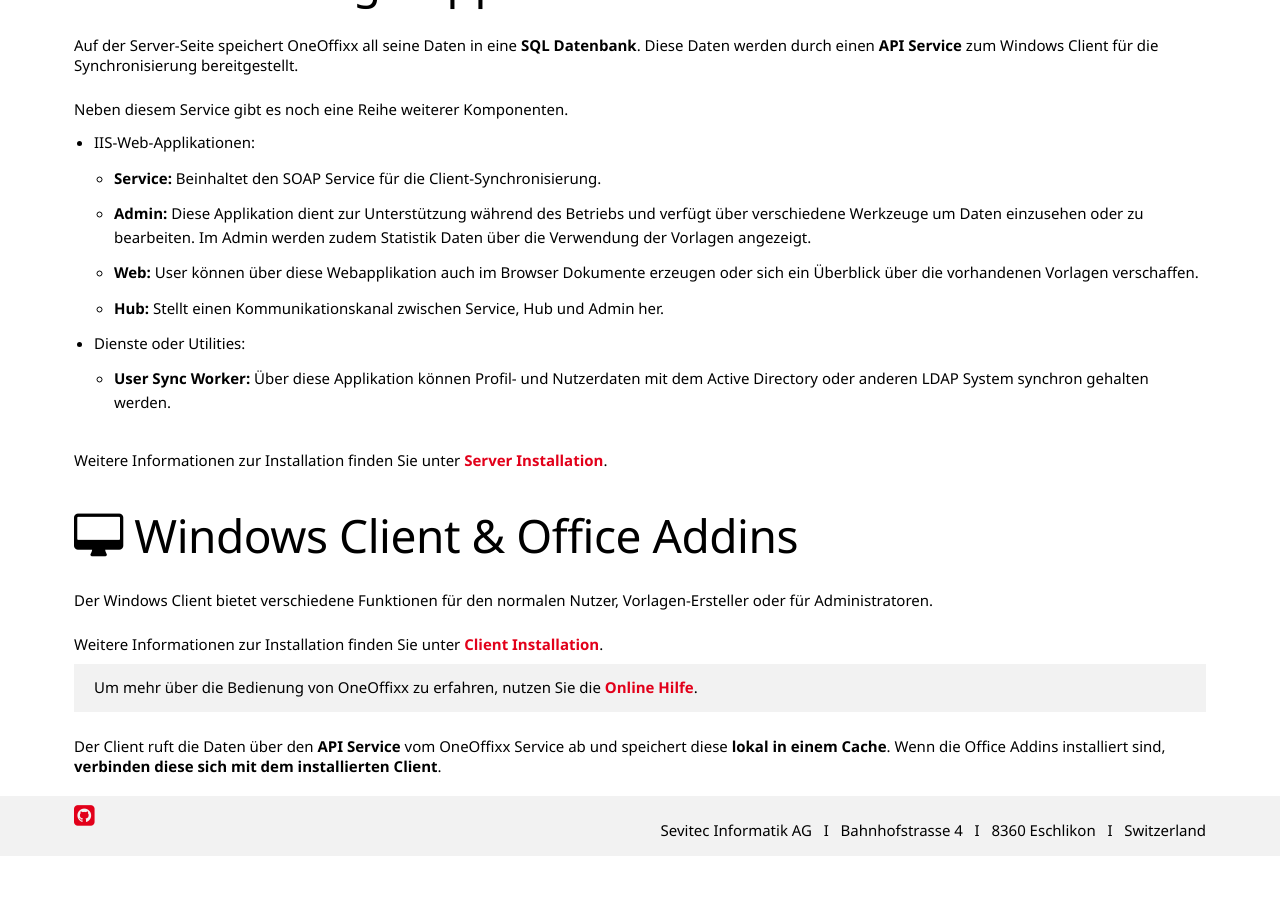
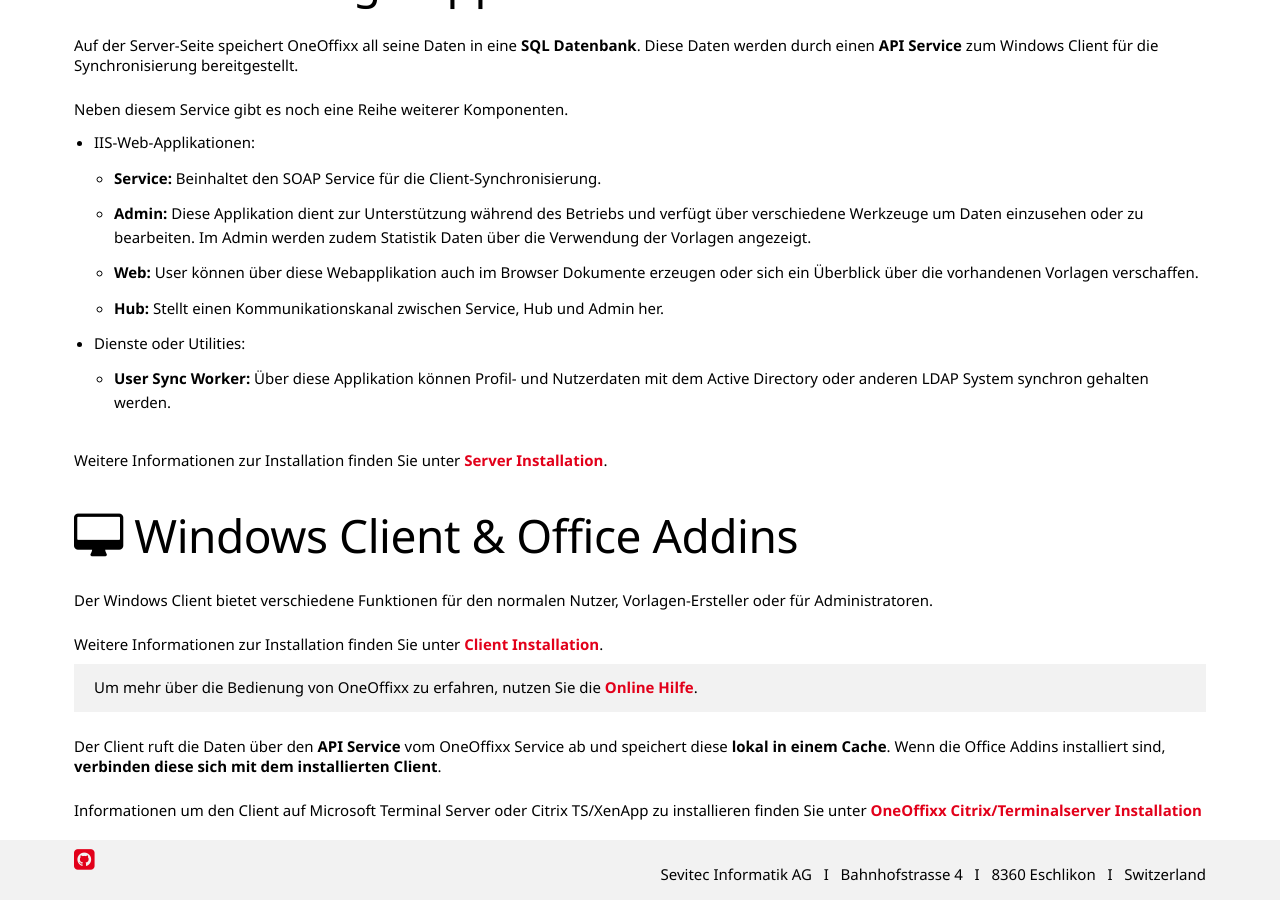
Before and after one commit to primesoft-group/oneoffixx-docs, a Jekyll site: the page built from _pages/install/de/overview.md, in a window 1280 px wide and 900 px high, scrolled down 1016 px. Built offline with Jekyll 4.4.1, drawn with Linux system fonts in a browser that asks for light colours; nearby versions of some CDN libraries; some web fonts are replaced; before the commit the page ends 1872 px from its top, so only the background shows below that.

Commit message:
Update overview.md

```diff
--- a/_pages/install/de/overview.md
+++ b/_pages/install/de/overview.md
@@ -36,3 +36,5 @@
 
 Der Client ruft die Daten über den __API Service__ vom OneOffixx Service ab und speichert diese __lokal in einem Cache__.
 Wenn die Office Addins installiert sind, __verbinden diese sich mit dem installierten Client__.
+
+Informationen um den Client auf Microsoft Terminal Server oder Citrix TS/XenApp zu installieren finden Sie unter __[OneOffixx Citrix/Terminalserver Installation]({{ site.baseurl }}/install/de/client-citrix)__
```
